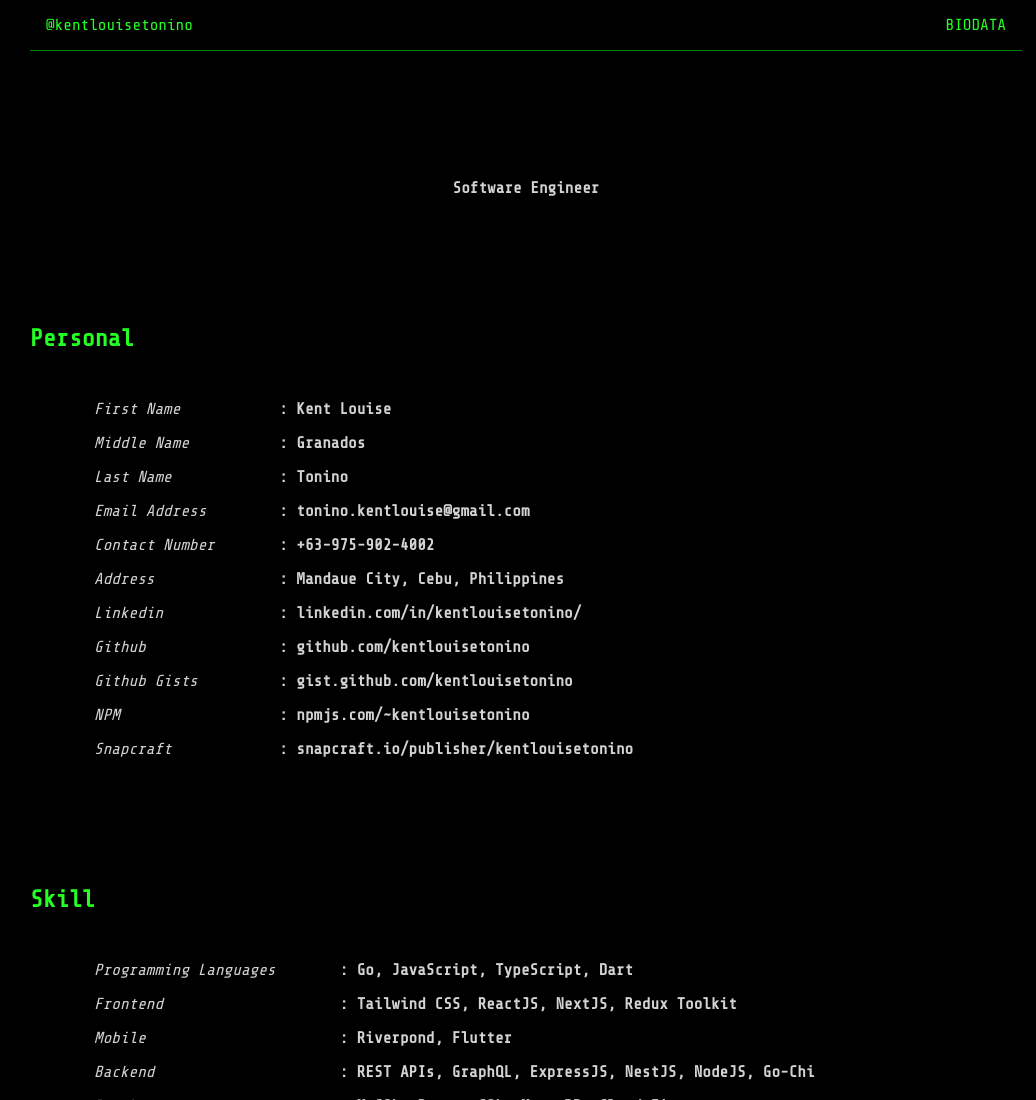
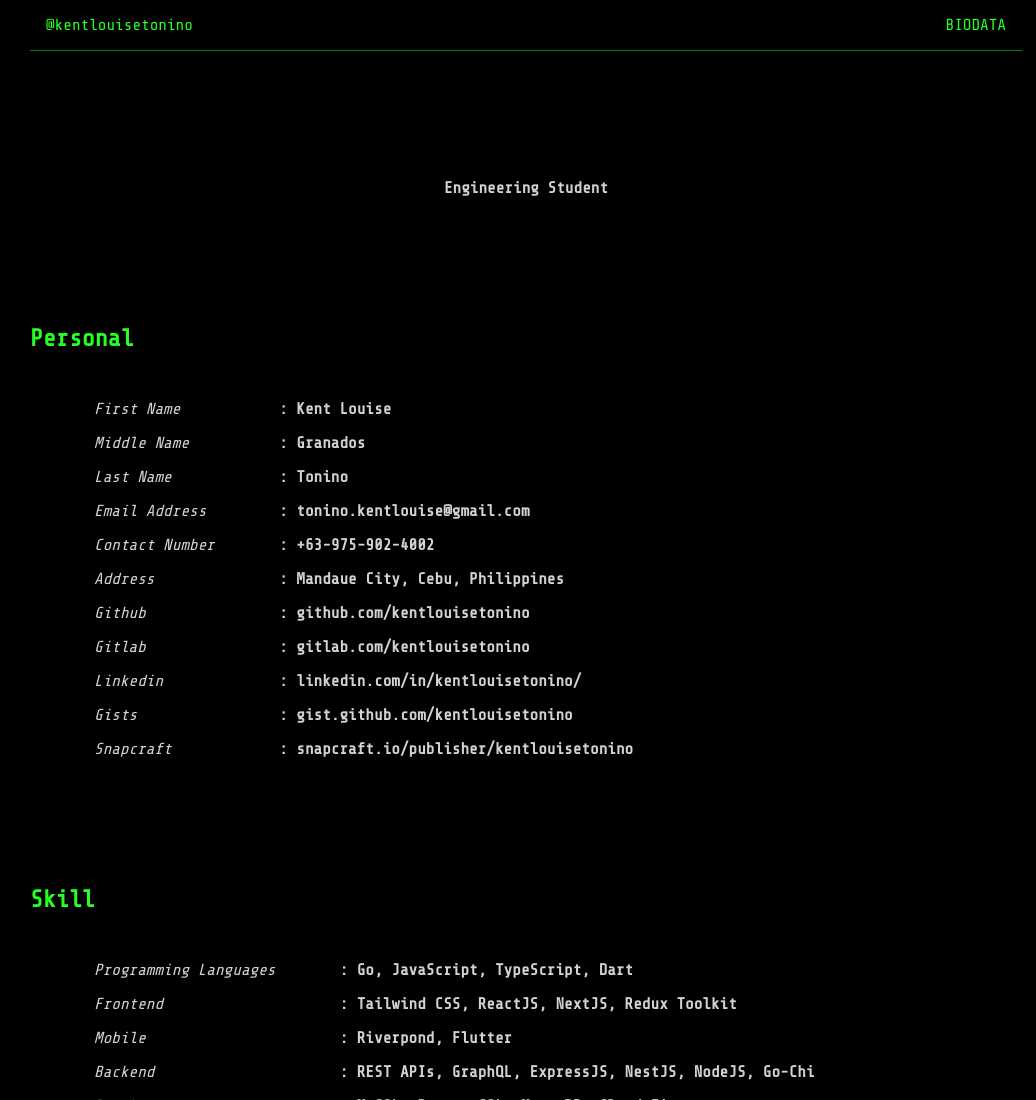
Before and after one commit to kentlouisetonino/biodata, a plain HTML site: page index.html in a window 1280 px wide. Shown: the top 1100 px of the page, without its empty margins (114-1150 px from the left). Drawn offline with nearby package versions, Linux system fonts and the light colour scheme.

Commit message:
include the gitlab link

```diff
--- a/index.html
+++ b/index.html
@@ -22,7 +22,7 @@
 
       <!-- Title part -->
       <div class="title">
-        <h4>Software Engineer</h4>
+        <h4>Engineering Student</h4>
       </div>
 
       <!-- Personal information part. -->
@@ -37,10 +37,10 @@
               <li>Email Address</li>
               <li>Contact Number</li>
               <li>Address</li>
+              <li>Github</li>
+              <li>Gitlab</li>
               <li>Linkedin</li>
-              <li>Github</li>
-              <li>Github Gists</li>
-              <li>NPM</li>
+              <li>Gists</li>
               <li>Snapcraft</li>
             </ul>
           </div>
@@ -54,6 +54,18 @@
               <li>: Mandaue City, Cebu, Philippines</li>
               <li>
                 :
+                <a href="https://github.com/kentlouisetonino" target="_blank"
+                  >github.com/kentlouisetonino</a
+                >
+              </li>
+              <li>
+                :
+                <a href="https://gitlab.com/kentlouisetonino" target="_blank"
+                  >gitlab.com/kentlouisetonino</a
+                >
+              </li>
+              <li>
+                :
                 <a
                   href="https://www.linkedin.com/in/kentlouisetonino/"
                   target="_blank"
@@ -62,24 +74,10 @@
               </li>
               <li>
                 :
-                <a href="https://github.com/kentlouisetonino" target="_blank"
-                  >github.com/kentlouisetonino</a
-                >
-              </li>
-              <li>
-                :
                 <a
                   href="https://gist.github.com/kentlouisetonino"
                   target="_blank"
                   >gist.github.com/kentlouisetonino</a
-                >
-              </li>
-              <li>
-                :
-                <a
-                  href="https://www.npmjs.com/~kentlouisetonino"
-                  target="_blank"
-                  >npmjs.com/~kentlouisetonino</a
                 >
               </li>
               <li>
```
